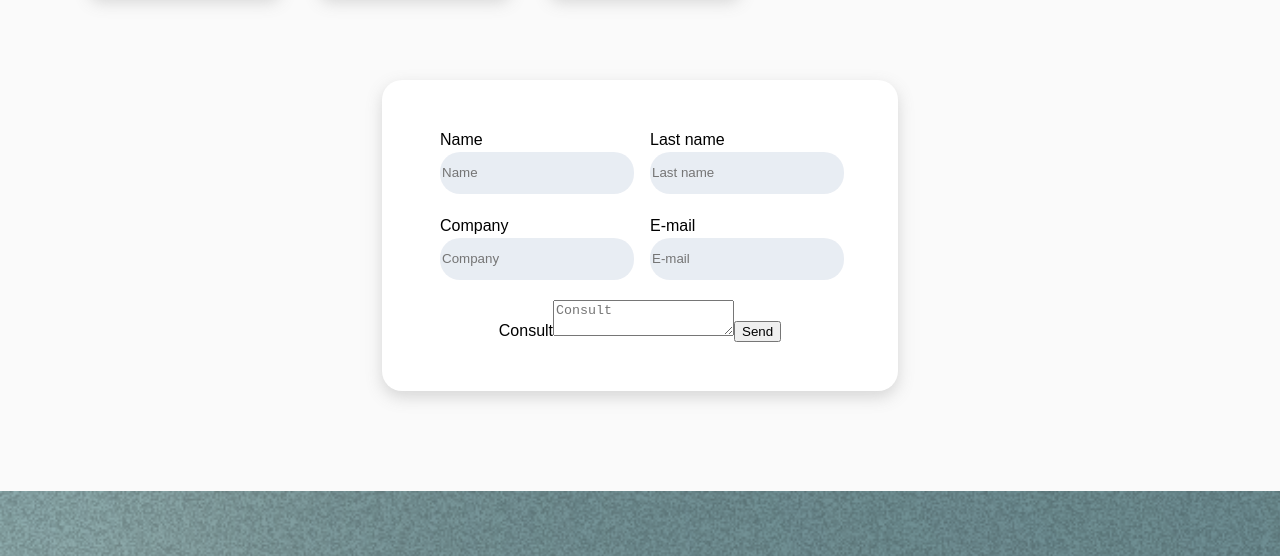
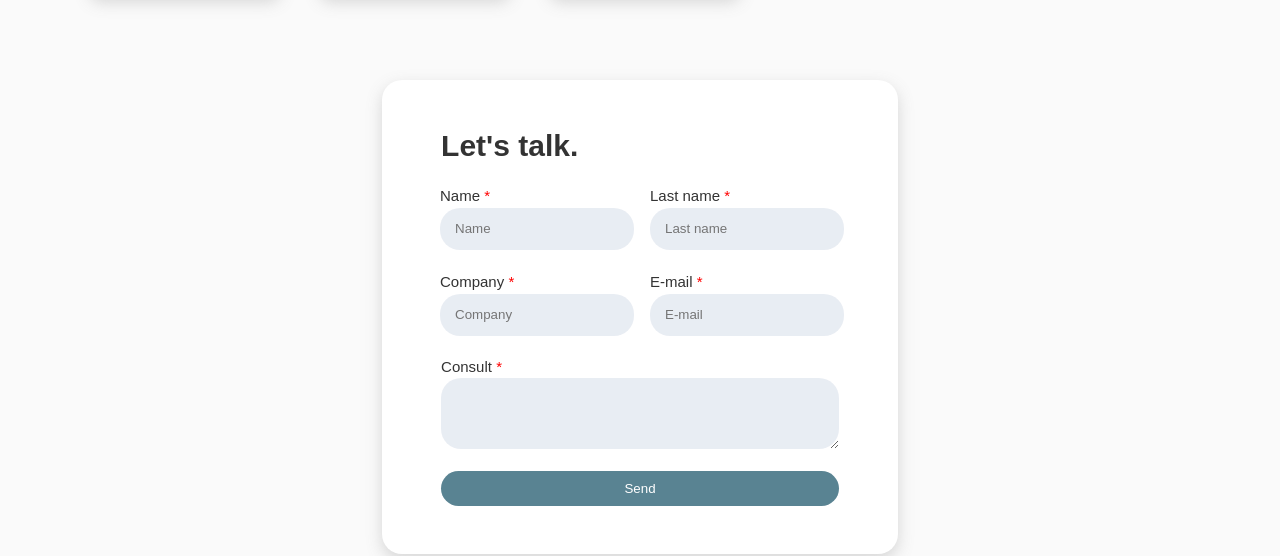
Before and after one commit to brunoosella/devias-web, a React (Vite) app in the folder devias-web/: page / in a window 1280 px wide. Shown: the part 1520-2076 px from the top of the page. Built offline with nearby package versions, Linux system fonts and the light colour scheme.

Commit message:
Use of component

```diff
--- a/devias-web/src/Components/ContactForm/ContactForm.jsx
+++ b/devias-web/src/Components/ContactForm/ContactForm.jsx
@@ -10,6 +10,7 @@ export default function ContactForm (){
   //Constant
   const form = React.useRef()
 
+  // Request of EmailJS
   const sendEmail = (e) => {
 
     e.preventDefault()
@@ -32,36 +33,73 @@ export default function ContactForm (){
       <div className='container'>
         <div className='form-container'>
 
-          <div className='input-container'>
+          {/* Title formularie */}
+          <div className='contact-title'>
+
+            <h2>
+              Let's talk.
+            </h2>
+
+          </div>
+
+          {/* Container of data */}
+          <div className='data-container'>
 
             <div className='locker'>
-              <label className='form-label '>Name</label>
-              <input type='text' name='user_name' placeholder='Name' />
+              <label className='form-label '>Name <span>*</span></label>
+              <input
+                type='text'
+                name='user_name'
+                placeholder='Name'
+                required
+              />
             </div>
 
             <div className='locker'>
-              <label className='form-label' >Last name</label>
-              <input type='text' name='user_last_name' placeholder='Last name' />
+              <label className='form-label' >Last name <span>*</span></label>
+              <input
+                type='text'
+                name='user_last_name'
+                placeholder='Last name'
+                required
+              />
             </div>
 
             <div className='locker'>
 
-              <label className='form-label' >Company</label>
-              <input type='text' name='user_company' placeholder='Company' />
+              <label className='form-label' >Company <span>*</span></label>
+              <input
+                type='text'
+                name='user_company'
+                placeholder='Company'
+                required
+              />
             </div>
 
             <div className='locker'>
 
-              <label className='form-label' >E-mail</label>
-              <input type='email' name='user_email' placeholder='E-mail' />
+              <label className='form-label' >E-mail <span>*</span></label>
+              <input
+                type='email'
+                name='user_email'
+                placeholder='E-mail'
+                required
+              />
             </div>
           </div>
 
+          {/* Container of consult */}
           <div className='consult-container'>
 
-            <label className='form-label' >Consult</label>
-            <textarea name='consult' placeholder='Consult' />
-            <input type='submit' value='Send' />
+            <label className='form-label' >Consult <span>*</span></label>
+            <textarea
+              name='consult'
+              required
+            />
+            <input
+              type='submit'
+              value='Send'
+            />
           </div>
 
         </div>
--- a/devias-web/src/Components/ContactForm/ContactForm.scss
+++ b/devias-web/src/Components/ContactForm/ContactForm.scss
@@ -16,12 +16,29 @@
       border-radius: 20px;
       box-shadow: 0px 6px 16px rgba(106, 106, 106, 0.25);
 
+      .contact-title {
+        display: flex;
+        align-items: start;
+        width: 85%;
+
+        h2 {
+          color: #333;
+          font-family: "Ubuntu", sans-serif;
+          font-size: 30px;
+        }
+      }
+
       .form-label {
         font-family: "Ubuntu", sans-serif;
-        color: black;
+        color: #333;
+        font-size: 15px;
+
+        span {
+          color: red;
+        }
       }
 
-      .input-container {
+      .data-container {
         display: flex;
         justify-content: center;
         flex-wrap: wrap;
@@ -35,15 +52,49 @@
             border-radius: 20px;
             width: 100%;
             height: 3em;
-            color: black;
+            color: #333;
             background-color: #003c7b17;
             font-family: "Ubuntu", sans-serif;
+            text-indent: 13px;
+          }
+
+          @media (max-width: 503px) {
+            width: 85%;
           }
         }
       }
 
       .consult-container {
+        display: flex;
+        flex-direction: column;
+        width: 85%;
 
+        span {
+          color: red;
+        }
+
+        textarea {
+          border: none;
+          border-radius: 20px;
+          height: 5em;
+          color: #333;
+          background-color: rgba(0, 60, 123, 0.0901960784);
+          font-family: "Ubuntu", sans-serif;
+          margin-bottom: 22px;
+          text-indent: 13px;
+        }
+
+        input {
+          height: 35px;
+          color: #FFF;
+          background-color: #598392;
+          border: none;
+          border-radius: 20px;
+
+          &:hover {
+            opacity: .9;
+          }
+        }
       }
     }
   }
```
